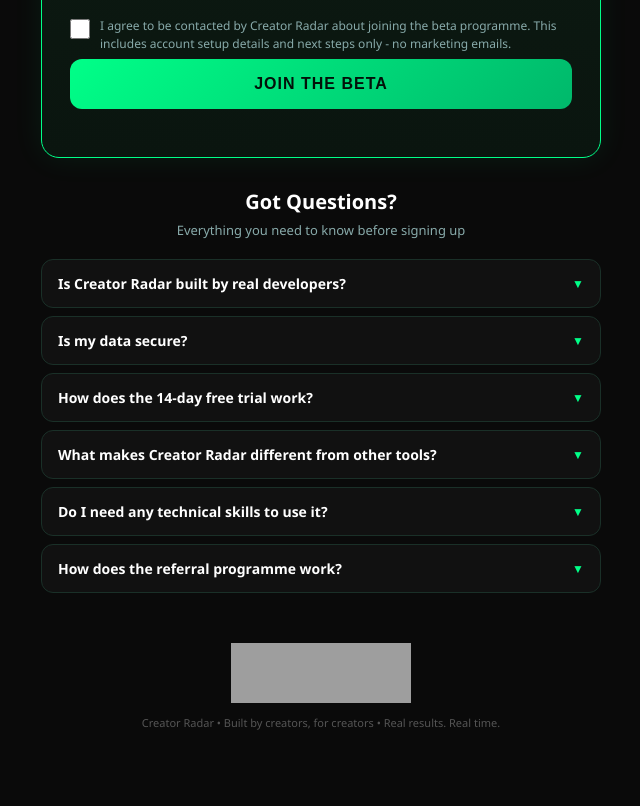
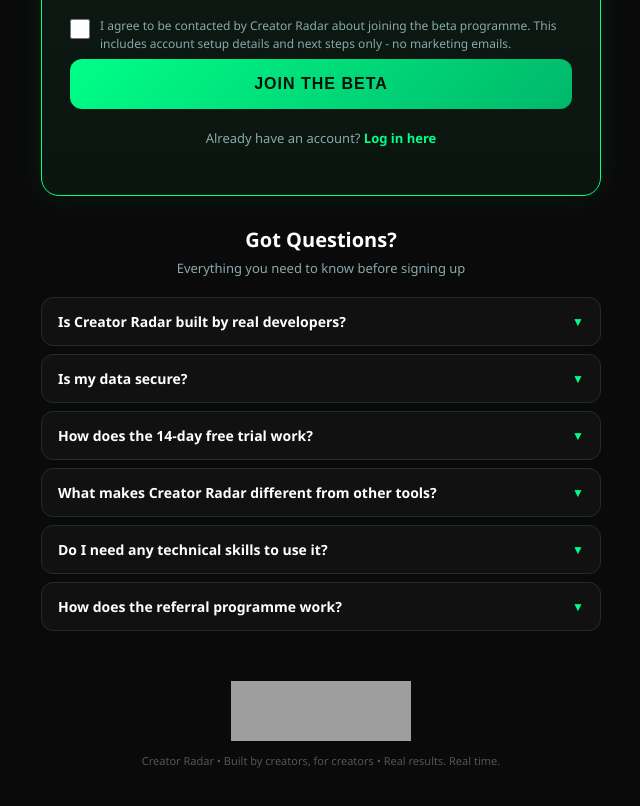
Before and after one commit to anirudhatalmale6-alt/creator-radar, a plain HTML site: page index.html in a window 1280 px wide. Shown: the part 3680-4486 px from the top of the page, without its empty margins (319-959 px from the left). Before the commit the page ends 4460 px from the top, so only its background shows below. Drawn offline with nearby package versions, Linux system fonts and the light colour scheme; no server answers; grey boxes are pictures that could not be loaded.

Commit message:
Add login link for existing users below signup form

```diff
--- a/index.html
+++ b/index.html
@@ -248,6 +248,7 @@
       </div>
       <button type="button" class="cta-btn" onclick="betaSignup()">Join the Beta</button>
       <p id="signupMsg" style="font-size:13px;margin-top:12px;text-align:center"></p>
+      <p style="margin-top:14px;font-size:13px;color:#8aa;text-align:center">Already have an account? <a href="https://patriotradar.github.io/patriot-radar-dashboard/" style="color:#00ff88;font-weight:700;text-decoration:none">Log in here</a></p>
     </div>
 
     <div id="successMsg" class="success">
```
